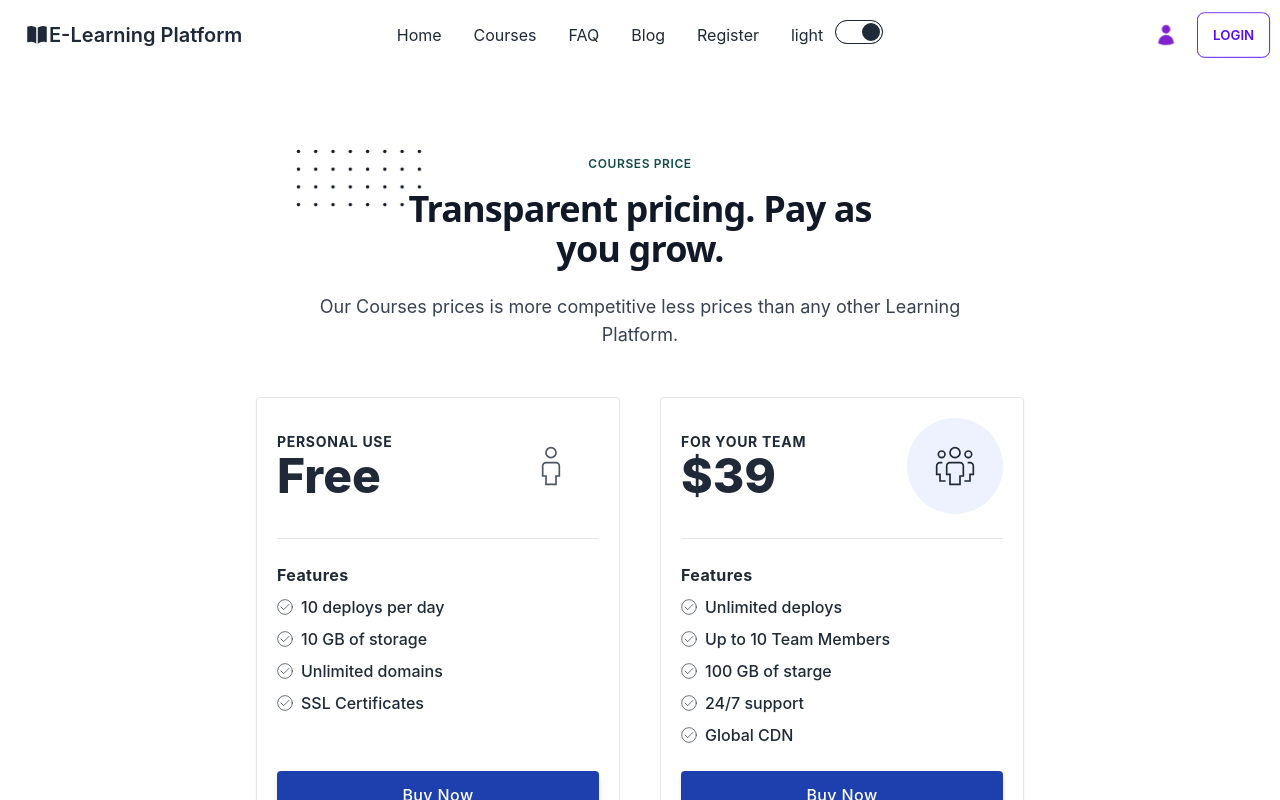
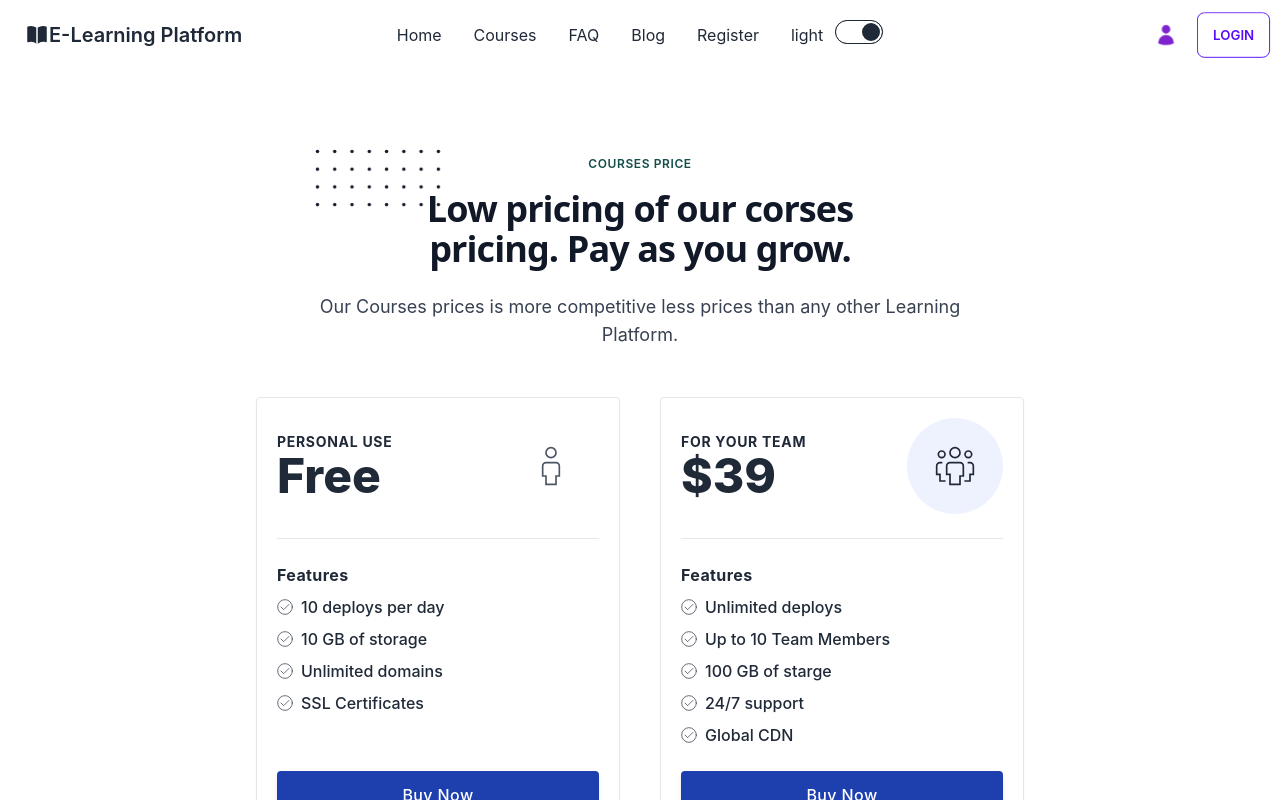
Before and after one commit to Abu-Saleh-Rony/E-Learning-Platform-Client, a React (Create React App) app: page /pricing in a window 1280 px wide. Shown: the top 800 px of the page. Built offline with nearby package versions, Linux system fonts and the light colour scheme; no server answers.

Commit message:
Added Pricing Headline

```diff
--- a/src/component/Pricing/Pricing.js
+++ b/src/component/Pricing/Pricing.js
@@ -34,7 +34,7 @@ const Pricing = () => {
                 height="24"
               />
             </svg>
-            <span className="relative">Transparent</span>
+            <span className="relative">Low pricing of our corses</span>
           </span>{' '}
           pricing. Pay as you grow.
         </h2>
```
